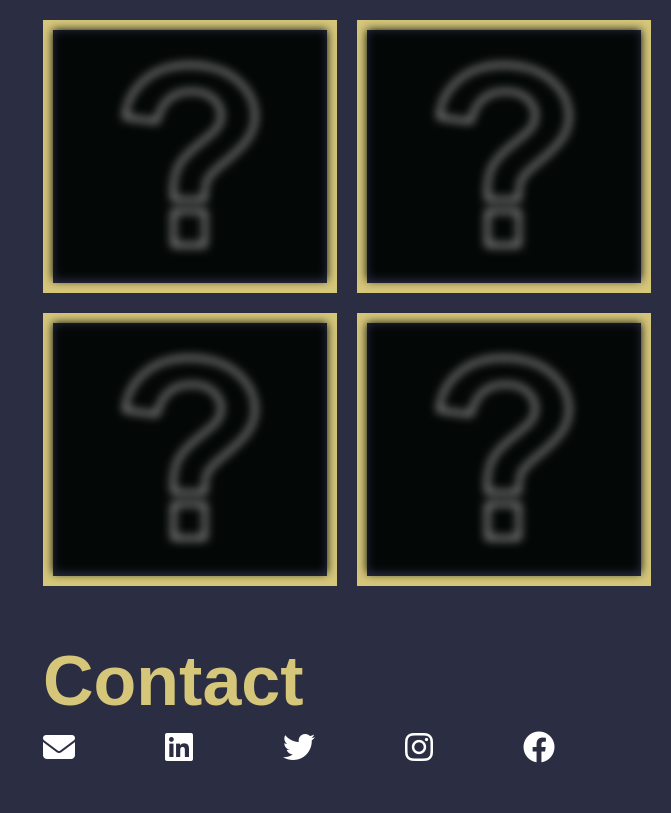
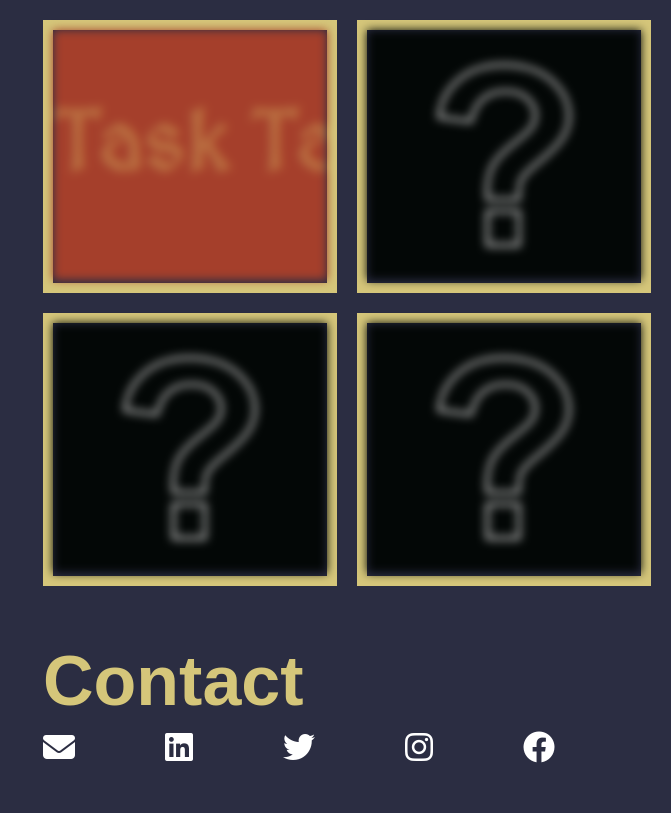
Before and after one commit to RafaelOrtiz97/My_Portfolio_Rafael_Ortiz, a plain HTML site: page index.html in a window 1280 px wide. Shown: the part 4794-5607 px from the top of the page, without its empty margins (609-1280 px from the left). Drawn offline with Linux system fonts and the light colour scheme.

Commit message:
added task tavern project

```diff
--- a/index.html
+++ b/index.html
@@ -98,7 +98,7 @@
             <ul>
                 <li class="project"><a href="https://rafaelortiz97.github.io/CC_tickets/welcome-page.html"> <img id="mainImg" src="./assets/images/Screenshot 2023-08-21 191442.png" alt="placeholder"></a></li>
                 <div class="grid">
-                    <li class="project"><a href="https://github.com/"> <img class="projectImg" src="./assets/images/pngtree-vector-question-icon-png-image_1856831.jpg" alt="placeholder"></a></li>
+                    <li class="project"><a href="https://rafaelortiz97.github.io/My_Portfolio_Rafael_Ortiz/"> <img class="projectImg" src="./assets/images/tasktavern.png" alt="placeholder"></a></li>
                     <li class="project"><a href="https://github.com/"> <img class="projectImg" src="./assets/images/pngtree-vector-question-icon-png-image_1856831.jpg" alt="placeholder"></a></li>
                     <li class="project"><a href="https://github.com/"> <img class="projectImg" src="./assets/images/pngtree-vector-question-icon-png-image_1856831.jpg" alt="placeholder"></a></li>
                     <li class="project"><a href="https://github.com/"> <img class="projectImg" src="./assets/images/pngtree-vector-question-icon-png-image_1856831.jpg" alt="placeholder"></a></li>
```
Also changed, not shown: assets/images/tasktavern.png (added).
